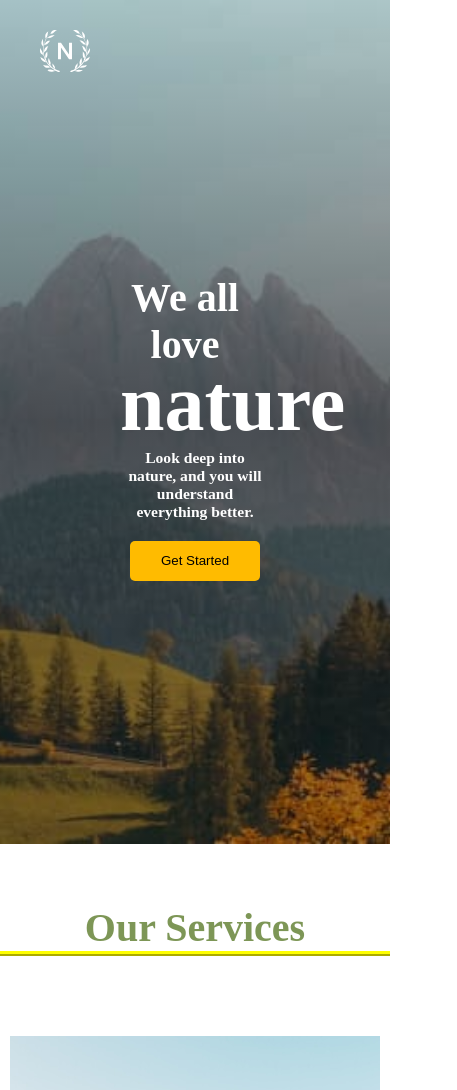
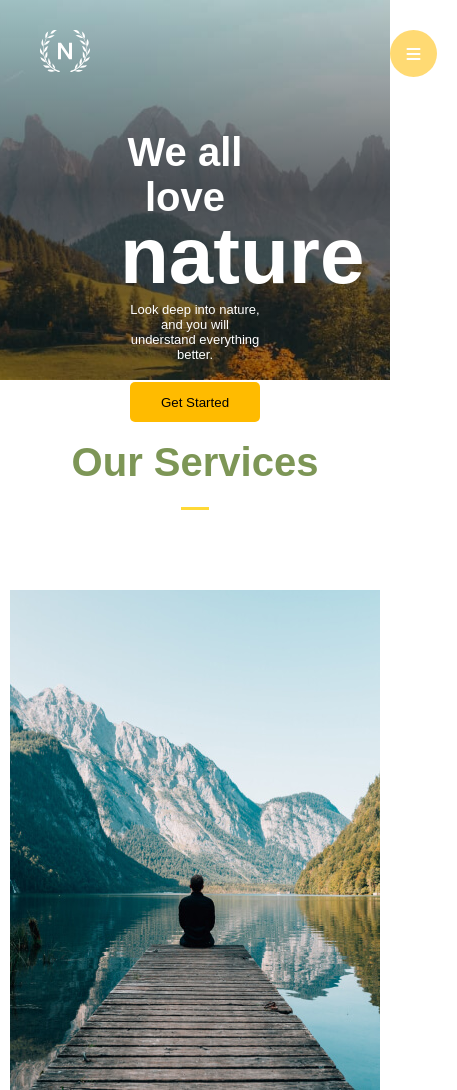
Before and after one commit to okaforprecious/Love-Nature, a plain HTML site: page index.html in a window 390 px wide. Shown: the top 1090 px of the page, 457 px wide, since content can reach past the window. Drawn offline with Linux system fonts and the light colour scheme.

Commit message:
nav commit

```diff
--- a/index.html
+++ b/index.html
@@ -5,6 +5,7 @@
     <meta name="viewport" content="width=device-width, initial-scale=1.0" />
     <title>website</title>
     <link rel="stylesheet" href="styleA.css" />
+    <link rel="dns-prefetch" href="//fonts.googleapis.com" />
     <link
       rel="stylesheet"
       href="https://cdnjs.cloudflare.com/ajax/libs/font-awesome/6.7.2/css/all.min.css"
@@ -38,8 +39,8 @@
     <section class="hero-section">
       <h3>We all love</h3>
       <h1>nature</h1>
-      <h4>Look deep into nature, and you will</h4>
-      <h4>understand everything better.</h4>
+      <p>Look deep into nature, and you will</p>
+      <p>understand everything better.</p>
       <div>
         <button>Get Started</button>
       </div>
@@ -49,6 +50,7 @@
     <!-- service section  -->
     <section class="service-section">
       <h1>Our Services</h1>
+      <div class="divider"></div>
       <div class="service-flex">
         <div>
           <img src="service-1.jpg" />
@@ -80,6 +82,7 @@
 
     <!-- quote section -->
     <section class="quote-section">
+      <img src="quotes.svg" />
       <h2>
         “Original and with an innate understanding of their customer’s needs,
         the team at Love Nature are always a pleasure to work with.”
--- a/styleA.css
+++ b/styleA.css
@@ -2,6 +2,17 @@
   margin: 0;
   padding: 0;
   box-sizing: border-box;
+}
+@font-face {
+  font-family: "DM Sans";
+  font-style: normal;
+  font-weight: 400;
+  font-display: fallback;
+  src: url(/fonts.gstatic.com/s/dmsans/v15/rP2Yp2ywxg089UriI5-g4vlH9VoD8Cmcqbu6-K6h9Q.woff2)
+    format("woff2");
+  unicode-range: U+0100-02BA, U+02BD-02C5, U+02C7-02CC, U+02CE-02D7, U+02DD-02FF,
+    U+0304, U+0308, U+0329, U+1D00-1DBF, U+1E00-1E9F, U+1EF2-1EFF, U+2020,
+    U+20A0-20AB, U+20AD-20C0, U+2113, U+2C60-2C7F, U+A720-A7FF;
 }
 
 .nav-section {
@@ -49,7 +60,7 @@
       rgba(0, 0, 0, 0.146)
     ),
     url("IMG-20250429-WA0019.jpg");
-  height: 100vh;
+  height: 70vh;
   background-repeat: no-repeat;
   background-size: cover;
   background-position: center;
@@ -60,15 +71,18 @@
 }
 
 .hero-section h3 {
-  font-size: 50px;
+  font-family: "DM Sans", sans-serif;
+  font-size: 40px;
   margin-right: 20px;
   margin-top: 10px;
 }
 
 .hero-section h1 {
-  font-size: 120px;
+  font-family: "DM Sans", sans-serif;
+  font-size: 110px;
 }
-.hero-section h4 {
+.hero-section p {
+  font-family: "DM Sans", sans-serif;
   font-size: large;
 }
 .hero-section div button {
@@ -80,21 +94,21 @@
   border-color: transparent;
 }
 .hero-section div button:hover {
-  background-color: rgb(229, 255, 0);
+  background-color: rgba(216, 160, 7, 0.89);
 }
 
 .service-section h1 {
+  font-family: "DM Sans", sans-serif;
   font-size: 40px;
   color: rgba(61, 99, 3, 0.671);
   margin-top: 60px;
-  border-style: ridge;
-  border-width: 5px;
   justify-items: center;
-  border-color: yellow;
-  border-top: none;
-  border-left: none;
-  border-right: none;
   text-align: center;
+}
+.divider {
+  border-bottom: 3px solid rgb(255, 217, 54);
+  width: 7%;
+  margin: 22px auto;
 }
 
 .service-flex {
@@ -122,6 +136,9 @@
   height: 80vh;
   align-content: center;
 }
+.quote-section img {
+  margin-bottom: 30px;
+}
 .quote-section h2 {
   font-size: xx-large;
   color: rgba(61, 99, 3, 0.671);
@@ -143,6 +160,7 @@
   justify-content: space-around;
 }
 .about-us-section p {
+  font-family: "DM Sans";
   font-size: large;
   color: rgba(61, 99, 3, 0.671);
   margin-bottom: 20px;
@@ -171,6 +189,7 @@
   align-content: center;
 }
 .question-section h1 {
+  font-family: "DM Sans", sans-serif;
   font-size: 50px;
   color: rgba(61, 99, 3, 0.671);
   margin-bottom: 30px;
@@ -242,6 +261,18 @@
   .about-us-section div button {
     margin-bottom: 50px;
   }
+  .nav-section div i {
+    display: grid;
+    color: white;
+    background-color: rgb(255, 218, 115);
+    width: 47px;
+    height: 47px;
+    border-radius: 100%;
+    align-content: center;
+    justify-content: center;
+    margin-top: 30px;
+    margin-right: 20px;
+  }
 }
 @media (max-width: 834px) {
   .nav-section div img {
@@ -288,6 +319,12 @@
   .about-us-section div img {
     display: none;
   }
+  .hero-section {
+    height: 45vh;
+  }
+  .hero-section p {
+    font-size: small;
+  }
 }
 
 @media (max-width: 480px) {
```
Also changed, not shown: quotes.svg (added).
